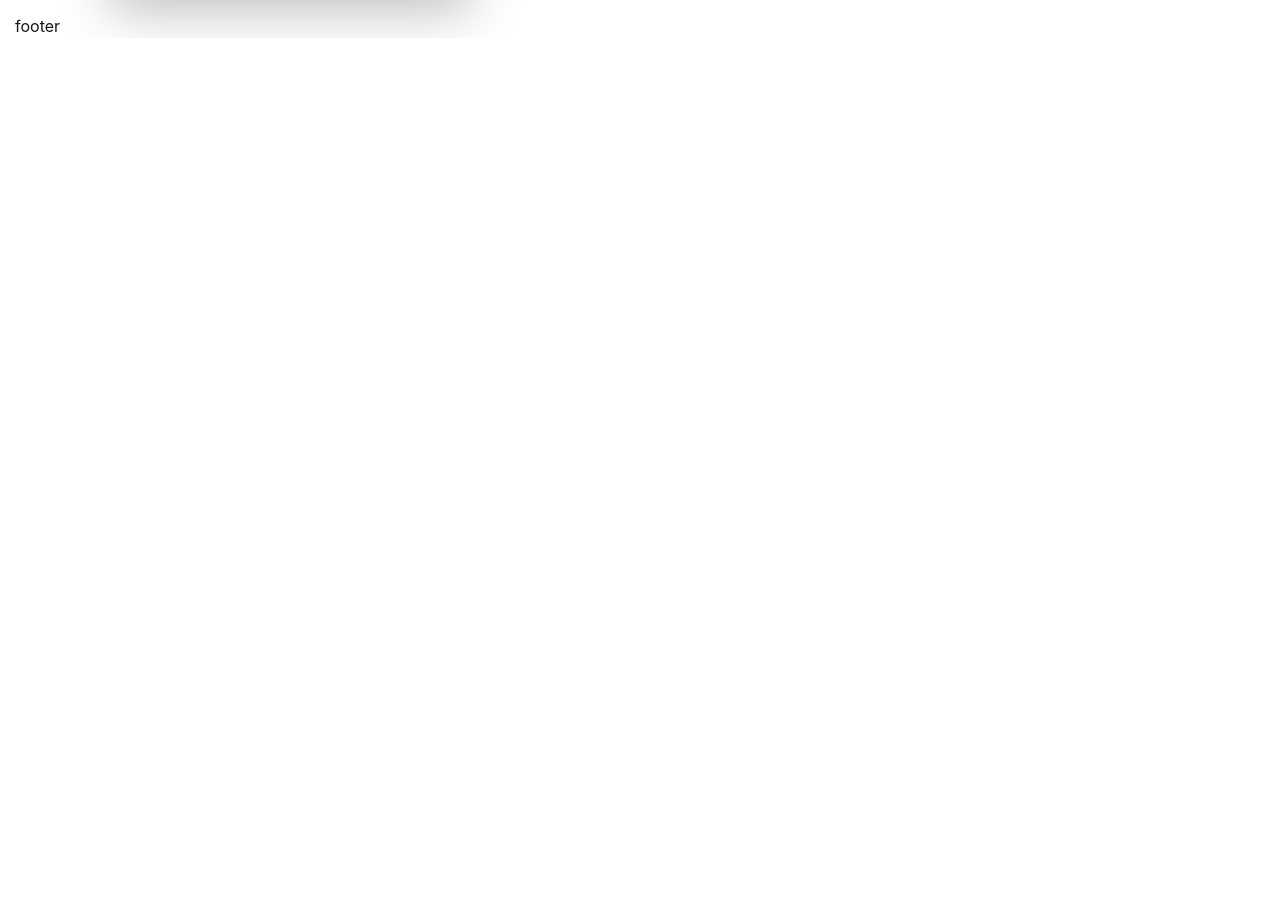
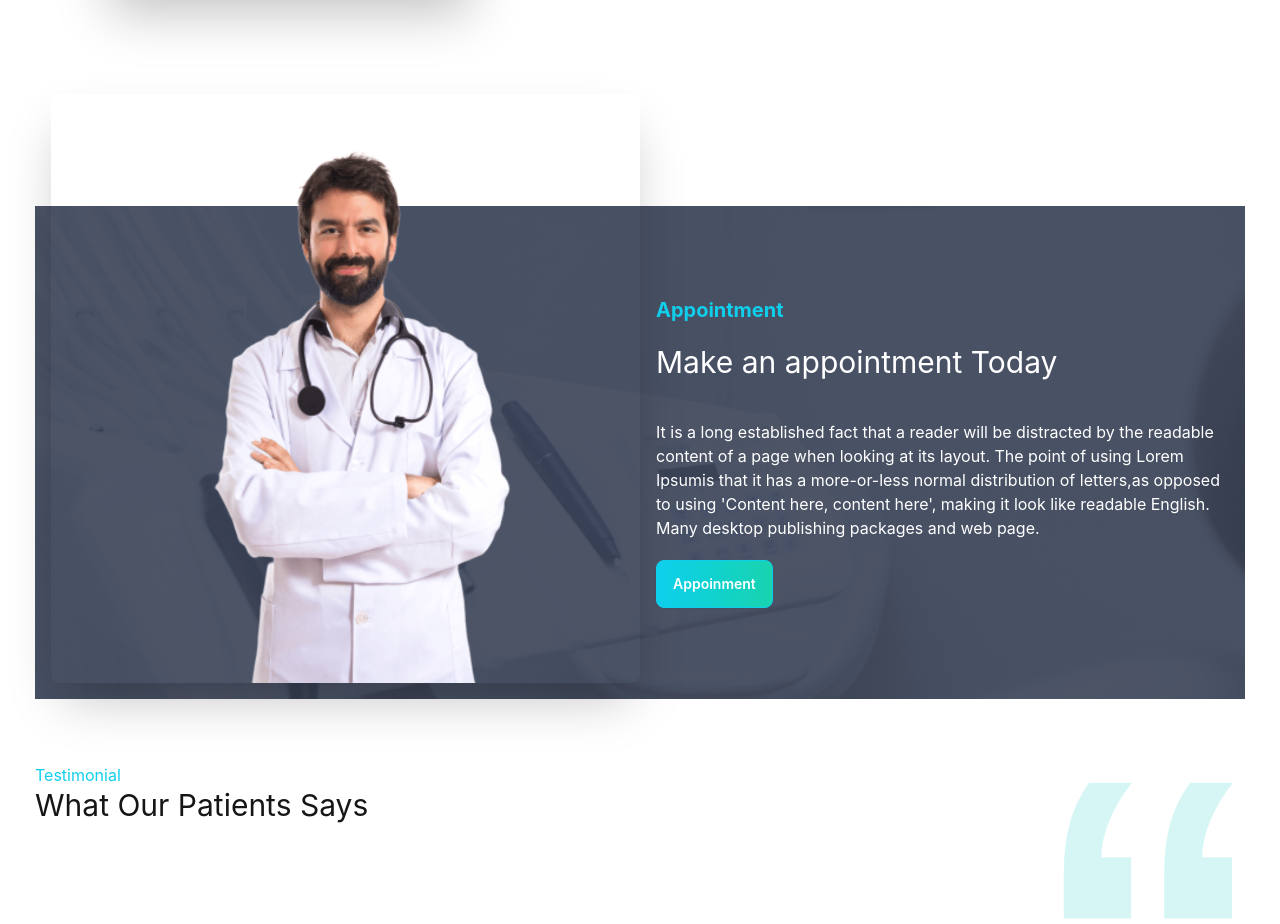
Before and after one commit to mainul786/doctors-portal-client, a React (Create React App) app: page / in a window 1280 px wide. Shown: the part 1808-2732 px from the top of the page. Before the commit the page ends 1846 px from the top, so only its background shows below. Built offline with nearby package versions, Linux system fonts and the light colour scheme.

Commit message:
appoinment, testimonial, contact and footer section

```diff
--- a/src/Pages/Home/Banner/Banner.js
+++ b/src/Pages/Home/Banner/Banner.js
@@ -1,6 +1,7 @@
 import React from 'react';
 import chair from '../../../assets/images/chair.png';
 import bg from '../../../assets/images/bg.png';
+import PrimaryButtion from '../../../component/PrimaryButton/PrimaryButtion';
 
 const Banner = () => {
     return (
@@ -10,7 +11,7 @@ const Banner = () => {
                 <div>
                     <h1 className="text-5xl font-bold">Your New Smile Starts <br />Here!</h1>
                     <p className="py-6">Provident cupiditate voluptatem et in. Quaerat fugiat ut assumenda excepturi exercitationem quasi. In deleniti eaque aut repudiandae et a id nisi.</p>
-                    <button className="btn btn-primary bg-gradient-to-r from-primary to-secondary  text-white">Get Started</button>
+                    <PrimaryButtion>GET STARTED</PrimaryButtion>
                 </div>
             </div>
         </div>
--- /dev/null
+++ b/src/Pages/Home/Contact/Contact.js
@@ -0,0 +1,32 @@
+import React from 'react';
+import appointment from '../../../assets/images/appointment.png';
+import PrimaryButtion from '../../../component/PrimaryButton/PrimaryButtion';
+
+const Contact = () => {
+    return (
+        <section className='text-center py-16' style={{background:`url(${appointment})`, backgroundRepeat:'no-repeat', backgroundSize:'cover'}}>
+           <p className='text-xl text-primary'>Contact Us</p>
+           <p className='text-2xl text-white'>Stay connected with us</p>
+           <div className='flex justify-center mt-8'>
+           <div className="card items-center max-w-sm shadow-2xl ">
+           <form className="card-body">
+        <div className="form-control">
+          <input type="email" placeholder="email" className="input input-bordered" required />
+        </div>
+        <div className="form-control">
+          <input type="text" placeholder="Subject" className="input input-bordered" required />
+        </div>
+        <div className="form-control">
+          <textarea className="textarea textarea-bordered" placeholder="Message"></textarea>
+        </div>
+        <div className="form-control mt-6">
+         <PrimaryButtion>Submit</PrimaryButtion>
+        </div>
+      </form>
+      </div>
+           </div>
+        </section>
+    );
+};
+
+export default Contact;
--- a/src/Pages/Home/DentalCare/DentalCare.js
+++ b/src/Pages/Home/DentalCare/DentalCare.js
@@ -1,5 +1,6 @@
 import React from 'react';
 import treatment from '../../../assets/images/treatment.png';
+import PrimaryButtion from '../../../component/PrimaryButton/PrimaryButtion';
 
 const DentalCare = () => {
     return (
@@ -9,7 +10,7 @@ const DentalCare = () => {
     <div className='md:w-1/2 md:ml-24'>
       <h1 className="text-5xl font-bold">Exceptional Dental Care, on Your Terms</h1>
       <p className="py-6 text-lg">It is a long established fact that a reader will be distracted by the readable content of a page when looking at its layout. The point of using Lorem Ipsumis that it has a more-or-less normal distribution of letters,as opposed to using 'Content here, content here', making it look like readable English. Many desktop publishing packages and web page.</p>
-      <button className="btn btn-primary text-white">GET STARTED</button>
+      <PrimaryButtion>GET STARTED</PrimaryButtion>
     </div>
   </div>
 </div>
--- a/src/Pages/Home/Home/Home.js
+++ b/src/Pages/Home/Home/Home.js
@@ -3,6 +3,9 @@ import Banner from '../Banner/Banner';
 import InfoCards from '../InfoCards/InfoCards';
 import ServicesCard from '../Services/ServicesCard/ServicesCard';
 import DentalCare from '../DentalCare/DentalCare';
+import MakeAppoitment from '../MakeAppoitment/MakeAppoitment';
+import Testimonials from '../Testimonials/Testimonials';
+import Contact from '../Contact/Contact';
 
 const Home = () => {
     return (
@@ -11,6 +14,9 @@ const Home = () => {
            <InfoCards></InfoCards>
            <ServicesCard></ServicesCard>
            <DentalCare></DentalCare>
+           <MakeAppoitment></MakeAppoitment>
+           <Testimonials></Testimonials>
+           <Contact></Contact>
         </div>
     );
 };
--- /dev/null
+++ b/src/Pages/Home/MakeAppoitment/MakeAppoitment.js
@@ -0,0 +1,26 @@
+import React from 'react';
+import doctor from '../../../assets/images/doctor.png';
+import appointment from '../../../assets/images/appointment.png'
+import PrimaryButtion from '../../../component/PrimaryButton/PrimaryButtion';
+
+
+const MakeAppoitment = () => {
+
+    return (
+        <section className='mt-48' style={{background:`url(${appointment})`}}>
+            <div className="hero" >
+            <div className="hero-content flex-col lg:flex-row">
+                <img src={doctor} alt='' className="lg:w-1/2 hidden md:block -mt-32 rounded-lg shadow-2xl" />
+                <div className='w-1/2'>
+                    <h1 className="text-xl text-primary font-bold">Appointment</h1>
+                    <p className='py-5 text-3xl text-white'>Make an appointment Today</p>
+                    <p className="py-5  text-white">It is a long established fact that a reader will be distracted by the readable content of a page when looking at its layout. The point of using Lorem Ipsumis that it has a more-or-less normal distribution of letters,as opposed to using 'Content here, content here', making it look like readable English. Many desktop publishing packages and web page.</p>
+                    <PrimaryButtion>Appoinment</PrimaryButtion>
+                </div>
+            </div>
+        </div>
+        </section>
+    );
+};
+
+export default MakeAppoitment;
--- /dev/null
+++ b/src/Pages/Home/Testimonials/Testimonial.js
@@ -0,0 +1,25 @@
+import React from 'react';
+
+const Testimonial = ({ testimonial }) => {
+    const { name, img, review, location } = testimonial;
+    return (
+        <div className="card shadow-xl">
+            <div className="card-body">
+                <p>{review}</p>
+                <div className="flex items-center  mt-6">
+                    <div className="avatar mr-5">
+                        <div className="w-16 rounded-full ring ring-primary ring-offset-base-100 ring-offset-2">
+                            <img src={img} alt='' />
+                        </div>
+                    </div>
+                    <div>
+                        <p>{name}</p>
+                        <p>{location}</p>
+                    </div>
+                </div>
+            </div>
+        </div>
+    );
+};
+
+export default Testimonial;
--- /dev/null
+++ b/src/Pages/Home/Testimonials/Testimonials.js
@@ -0,0 +1,57 @@
+import React from 'react';
+import quote from '../../../assets/icons/quote.svg';
+import people1 from '../../../assets/images/people1.png';
+import people2 from '../../../assets/images/people2.png';
+import people3 from '../../../assets/images/people3.png';
+import Testimonial from './Testimonial';
+
+const Testimonials = () => {
+    const testimonialData = [
+        {
+            id:1,
+            name:'Winson Herry',
+            img:people1,
+            review:'It is a long established fact that by the readable content of a lot layout. The point of using Lorem a more-or-less normal distribu to using Content here, content',
+            location:'California'
+        },
+        {
+            id:2,
+            name:'Sonamuni',
+            img:people2,
+            review:'It is a long established fact that by the readable content of a lot layout. The point of using Lorem a more-or-less normal distribu to using Content here, content',
+            location:'California'
+        },
+        {
+            id:3,
+            name:'Najiya Islam',
+            img:people3,
+            review:'It is a long established fact that by the readable content of a lot layout. The point of using Lorem a more-or-less normal distribu to using Content here, content',
+            location:'California'
+        },
+    ]
+    return (
+        <section className='my-16'>
+           <div className='flex justify-between'>
+            <div>
+                <p className='text-primary'>Testimonial</p>
+                <h4 className='text-3xl'>What Our Patients Says</h4>
+            </div>
+
+                <figure>
+                    <img src={quote} alt='' className='w-24 lg:w-48' />
+                </figure>
+
+           </div>
+           <div className='grid gap-6 grid-cols-1 md:grid-cols-2 lg:grid-cols-3'>
+           {
+            testimonialData.map(testimonial => <Testimonial
+            key={testimonial.id}
+            testimonial={testimonial}
+            ></Testimonial>)
+           }
+           </div>
+        </section>
+    );
+};
+
+export default Testimonials;
--- a/src/Pages/Shared/Footer/Footer.js
+++ b/src/Pages/Shared/Footer/Footer.js
@@ -1,10 +1,35 @@
 import React from 'react';
+import { Link } from 'react-router-dom';
 
 const Footer = () => {
     return (
-        <div>
-            <p>footer</p>
-        </div>
+        <footer className=" p-10 bg-neutral text-neutral-content">
+           <div className='footer'>
+           <nav>
+                <header className="footer-title">Services</header>
+                <Link to='/' className="link link-hover">Branding</Link>
+                <Link to='/' className="link link-hover">Design</Link>
+                <Link to='/' className="link link-hover">Marketing</Link>
+                <Link to='/' className="link link-hover">Advertisement</Link>
+            </nav>
+            <nav>
+                <header className="footer-title">Company</header>
+                <Link to='/' className="link link-hover">About us</Link>
+                <Link to='/' className="link link-hover">Contact</Link>
+                <Link to='/' className="link link-hover">Jobs</Link>
+                <Link to='/' className="link link-hover">Press kit</Link>
+            </nav>
+            <nav>
+                <header className="footer-title">Legal</header>
+                <Link to='/' className="link link-hover">Terms of use</Link>
+                <Link to='/' className="link link-hover">Privacy policy</Link>
+                <Link to='/' className="link link-hover">Cookie policy</Link>
+            </nav>
+           </div>
+            <aside className='mt-16 text-center'>
+                <p>Copyright © 2024 - All right reserved by Mainul Islam</p>
+            </aside>
+        </footer>
     );
 };
 
--- /dev/null
+++ b/src/component/PrimaryButton/PrimaryButtion.js
@@ -0,0 +1,11 @@
+import React from 'react';
+
+const PrimaryButtion = ({children}) => {
+    return (
+        <div>
+            <button className="btn btn-primary bg-gradient-to-r from-primary to-secondary  text-white">{children}</button>
+        </div>
+    );
+};
+
+export default PrimaryButtion;
```
